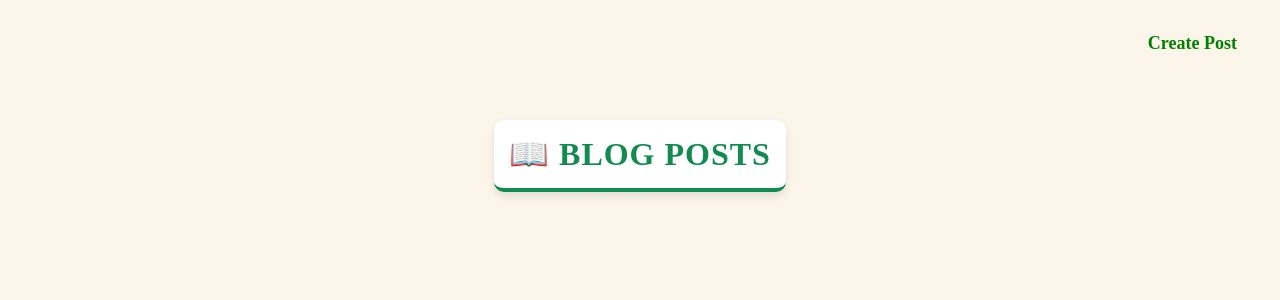
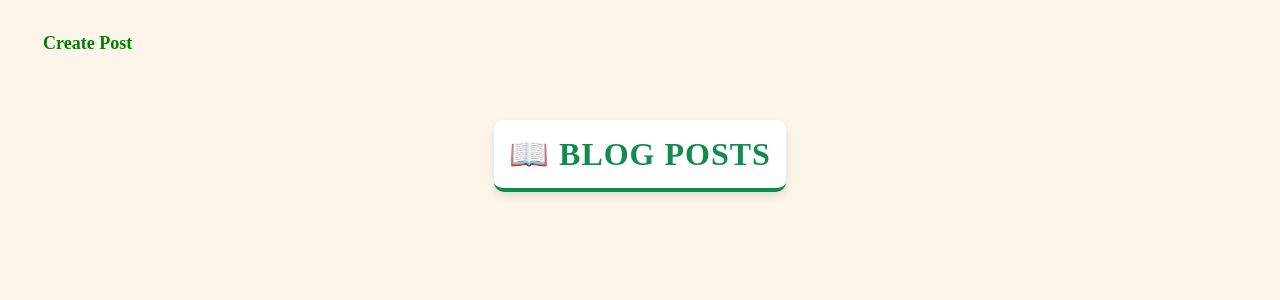
Before and after one commit to BilalMagg/Blog_Application, a Vue app in the folder frontend/: page / in a window 1280 px wide. Shown: the top 300 px of the page. Built offline with nearby package versions, Linux system fonts and the light colour scheme.

Commit message:
improved styling again

```diff
--- a/frontend/src/App.vue
+++ b/frontend/src/App.vue
@@ -20,7 +20,7 @@ body {
 
 .nav-bar {
   display: flex;
-  justify-content: flex-end;
+  justify-content: flex-start;
   padding: 15px 20px;
 }
 
--- a/frontend/src/components/PostItem.vue
+++ b/frontend/src/components/PostItem.vue
@@ -166,7 +166,7 @@ export default {
   border-bottom: none;
 }
 
-/* Input and Button */
+
 input {
   width: 100%;
   padding: 8px;
```
